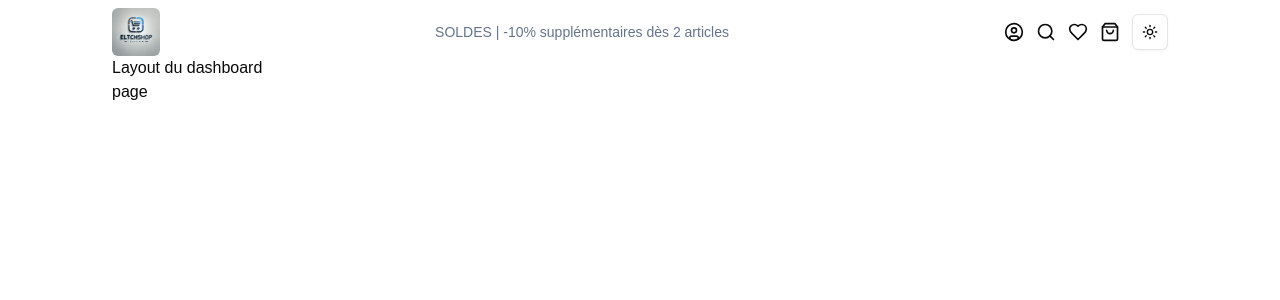
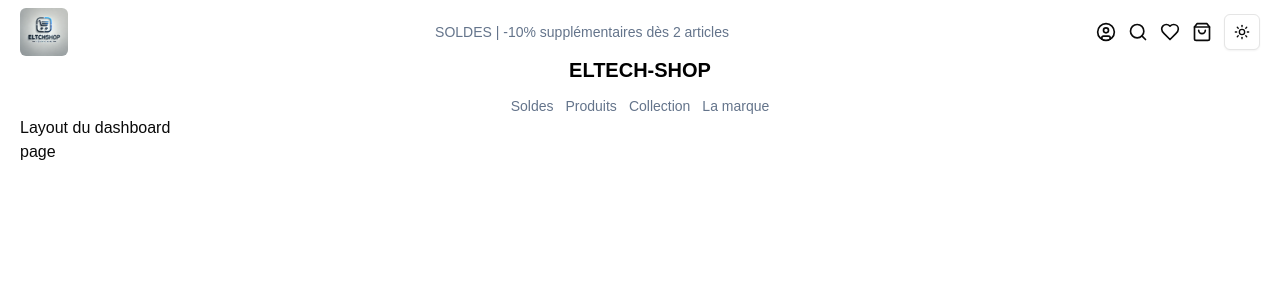
Before and after one commit to Elanrif/eltech-shop, a Next.js app in the folder eltech-shop-ui/: page /sign-in in a window 1280 px wide. Shown: the top 300 px of the page. Built offline with nearby package versions, Linux system fonts and the light colour scheme.

Commit message:
feat: tailwind.conf color and typographA component custom

```diff
--- a/eltech-shop-ui/src/app/layout.tsx
+++ b/eltech-shop-ui/src/app/layout.tsx
@@ -27,7 +27,7 @@ export default function RootLayout({
   return (
     <html lang="en">
       <body
-        className={`${geistSans.variable} ${geistMono.variable} antialiased px-[7rem] py-2`}
+        className={`${geistSans.variable} ${geistMono.variable} antialiased px-5 py-2`}
       >
         <ThemeProvider
           attribute="class"
--- a/eltech-shop-ui/src/components/header/index.tsx
+++ b/eltech-shop-ui/src/components/header/index.tsx
@@ -1,22 +1,131 @@
+"use client";
 import React from "react";
 import TypographyP from "@/components/ui/typography-p";
 import { ModeToggle } from "@/components/mode-toggle";
-import { CircleUser, Search, Heart, ShoppingBag } from "lucide-react";
+import { CircleUser, Search, Heart, ShoppingBag, X } from "lucide-react";
 import Logo from "@/components/logo";
+import { Input } from "../ui/input";
+import TypographyA from "../ui/typography-a";
+
+export type Props = {
+  value: string;
+  color?: "base" | "muted" | "light";
+  textSize?: "xs" | "sm" | "base" | "lg" | "xl";
+  fontWeight?:
+    | "thin"
+    | "light"
+    | "normal"
+    | "medium"
+    | "semibold"
+    | "bold"
+    | "black";
+  transform?: "uppercase" | "lowercase" | "capitalize" | "normal";
+  className?: string;
+};
 
 export default function HeaderBase() {
 
+    const [display, setDisplay] = React.useState(false);
+    const [mounted, setMounted] = React.useState(false);
+
+    React.useEffect(()=>{
+        setMounted(true);
+    },[])
+
+    if(!mounted) {
+        return false;
+    }
+
+    const handleDisplay = ()=> {
+        setDisplay(!display);
+        console.log("cliqué")
+    }
+
+    const subMenu:Props[] = [
+      {
+        value: "soldes",
+        transform: "capitalize",
+        textSize: "sm",
+        fontWeight: "thin",
+        color: "muted",
+      },
+      {
+        value: "produits",
+        transform: "capitalize",
+        textSize: "sm",
+        fontWeight: "thin",
+        color: "muted",
+      },
+      {
+        value: "collection",
+        transform: "capitalize",
+        textSize: "sm",
+        fontWeight: "thin",
+        color: "muted",
+      },
+      {
+        value: "La marque",
+        transform: "normal",
+        textSize: "sm",
+        fontWeight: "thin",
+        color: "muted",
+      },
+    ];
   return (
     <div>
       <div className="flex justify-between items-center gap-[10rem]">
-        <Logo/>
-        <TypographyP value="SOLDES | -10% supplémentaires dès 2 articles" textSize="sm" fontWeight="thin" color="muted"/>
+        <Logo />
+        <TypographyP
+          value="SOLDES | -10% supplémentaires dès 2 articles"
+          textSize="sm"
+          fontWeight="thin"
+          color="muted"
+        />
         <div className="flex gap-3 items-center">
-          <CircleUser className="size-5"/>
-          <Search className="size-5"/>
-          <Heart className="size-5"/>
-          <ShoppingBag className="size-5"/>
+          <CircleUser className="size-5" />
+          <Search className="size-5" onClick={handleDisplay} />
+          <Heart className="size-5" />
+          <ShoppingBag className="size-5" />
           <ModeToggle />
+        </div>
+      </div>
+
+      <div
+        className={`${
+          display ? "flex" : "hidden"
+        } bg-shop-primary mt-3 p-2 duration-400 ease-in-out rounded-md justify-between px-10 w-full  items-center space-x-2`}
+      >
+        <div className="flex items-center gap-3">
+          <Search className="size-5 text-slate-100" onClick={handleDisplay} />
+          <Input
+            placeholder="Recherche..."
+            className="focus:outline-none w-[500px]"
+          />
+        </div>
+        <X onClick={handleDisplay} className="text-slate-100" />
+      </div>
+
+      <div className="text-center">
+        <TypographyP
+          value="eltech-shop"
+          transform="uppercase"
+          fontWeight="black"
+          textSize="xl"
+        />
+        <div className="flex gap-3 items-center justify-center mt-3">
+            {subMenu.map((payload,index)=>{
+                return (
+                  <React.Fragment key={index}>
+                    <TypographyA
+                      color="muted"
+                      value={payload.value}
+                      transform={payload.transform}
+                      fontWeight={payload.fontWeight}
+                      textSize={payload.textSize}
+                    />
+                  </React.Fragment>
+                );
+            })}
         </div>
       </div>
     </div>
--- /dev/null
+++ b/eltech-shop-ui/src/components/ui/input.tsx
@@ -0,0 +1,22 @@
+import * as React from "react"
+
+import { cn } from "@/lib/utils"
+
+const Input = React.forwardRef<HTMLInputElement, React.ComponentProps<"input">>(
+  ({ className, type, ...props }, ref) => {
+    return (
+      <input
+        type={type}
+        className={cn(
+          "flex h-9 w-full rounded-md border border-input bg-transparent px-3 py-1 text-base shadow-sm transition-colors file:border-0 file:bg-transparent file:text-sm file:font-medium file:text-foreground placeholder:text-muted-foreground focus-visible:outline-none focus-visible:ring-1 focus-visible:ring-ring disabled:cursor-not-allowed disabled:opacity-50 md:text-sm",
+          className
+        )}
+        ref={ref}
+        {...props}
+      />
+    )
+  }
+)
+Input.displayName = "Input"
+
+export { Input }
--- /dev/null
+++ b/eltech-shop-ui/src/components/ui/typography-a.tsx
@@ -0,0 +1,54 @@
+import Link from 'next/link';
+import React from 'react'
+
+export type Props = {
+    value: string;
+    color?: 'base' | 'muted' | 'light';
+    textSize?: 'xs' |'sm' | 'base' | 'lg' | 'xl';
+    fontWeight?: 'thin' | 'light' |'normal' | 'medium' | 'semibold' | 'bold' | 'black';
+    transform?: 'uppercase' | 'lowercase' | 'capitalize' | 'normal'
+    className?: string;
+}
+export default function TypographyA({
+    value,
+    color = "base",
+    textSize = 'base',
+    fontWeight = 'normal',
+    transform = 'normal',
+    className = ''
+}: Props) {
+
+    const transformClass = {
+        uppercase: 'uppercase',
+        lowercase: 'lowercase',
+        capitalize: 'capitalize',
+        normal: 'normal-case'
+    }[transform];
+
+    const sizeClass = {
+        xs: 'text-xs',
+        sm : 'text-sm',
+        base: 'text-base',
+        lg: 'text-lg',
+        xl: 'text-xl',
+    }[textSize];
+
+    /* si fontWeight = "black", alors weightClass = {black: "font-black"} */
+    const weightClass = {
+      thin: "font-thin",
+      light: "font-light",
+      normal: "font-normal",
+      medium: "font-medium",
+      semibold: "font-semibold",
+      bold: "font-bold",
+      black: "font-black",
+    }[fontWeight];
+
+    const colorClass = {
+        base: "text-black",
+        muted: "text-slate-500",
+        light: "text-white",
+    }[color]
+
+  return <Link href="#" className={`hover:text-shop-secondary duration-400 ease-in-out ${transformClass} ${colorClass} ${sizeClass} ${weightClass} ${className}`}>{value}</Link>;
+}
--- a/eltech-shop-ui/tailwind.config.ts
+++ b/eltech-shop-ui/tailwind.config.ts
@@ -10,53 +10,57 @@ export default {
   theme: {
     extend: {
       colors: {
-  			background: 'hsl(var(--background))',
-  			foreground: 'hsl(var(--foreground))',
+        shop: {
+          primary: "#ffd1a2",
+          secondary: "#27c51d",
+        },
+        background: "hsl(var(--background))",
+        foreground: "hsl(var(--foreground))",
         card: {
-  				DEFAULT: 'hsl(var(--card))',
-  				foreground: 'hsl(var(--card-foreground))'
+          DEFAULT: "hsl(var(--card))",
+          foreground: "hsl(var(--card-foreground))",
         },
         popover: {
-  				DEFAULT: 'hsl(var(--popover))',
-  				foreground: 'hsl(var(--popover-foreground))'
+          DEFAULT: "hsl(var(--popover))",
+          foreground: "hsl(var(--popover-foreground))",
         },
         primary: {
-  				DEFAULT: 'hsl(var(--primary))',
-  				foreground: 'hsl(var(--primary-foreground))'
+          DEFAULT: "hsl(var(--primary))",
+          foreground: "hsl(var(--primary-foreground))",
         },
         secondary: {
-  				DEFAULT: 'hsl(var(--secondary))',
-  				foreground: 'hsl(var(--secondary-foreground))'
+          DEFAULT: "hsl(var(--secondary))",
+          foreground: "hsl(var(--secondary-foreground))",
         },
         muted: {
-  				DEFAULT: 'hsl(var(--muted))',
-  				foreground: 'hsl(var(--muted-foreground))'
+          DEFAULT: "hsl(var(--muted))",
+          foreground: "hsl(var(--muted-foreground))",
         },
         accent: {
-  				DEFAULT: 'hsl(var(--accent))',
-  				foreground: 'hsl(var(--accent-foreground))'
+          DEFAULT: "hsl(var(--accent))",
+          foreground: "hsl(var(--accent-foreground))",
         },
         destructive: {
-  				DEFAULT: 'hsl(var(--destructive))',
-  				foreground: 'hsl(var(--destructive-foreground))'
+          DEFAULT: "hsl(var(--destructive))",
+          foreground: "hsl(var(--destructive-foreground))",
         },
-  			border: 'hsl(var(--border))',
-  			input: 'hsl(var(--input))',
-  			ring: 'hsl(var(--ring))',
+        border: "hsl(var(--border))",
+        input: "hsl(var(--input))",
+        ring: "hsl(var(--ring))",
         chart: {
-  				'1': 'hsl(var(--chart-1))',
-  				'2': 'hsl(var(--chart-2))',
-  				'3': 'hsl(var(--chart-3))',
-  				'4': 'hsl(var(--chart-4))',
-  				'5': 'hsl(var(--chart-5))'
-  			}
+          "1": "hsl(var(--chart-1))",
+          "2": "hsl(var(--chart-2))",
+          "3": "hsl(var(--chart-3))",
+          "4": "hsl(var(--chart-4))",
+          "5": "hsl(var(--chart-5))",
+        },
       },
       borderRadius: {
-  			lg: 'var(--radius)',
-  			md: 'calc(var(--radius) - 2px)',
-  			sm: 'calc(var(--radius) - 4px)'
-  		}
-  	}
+        lg: "var(--radius)",
+        md: "calc(var(--radius) - 2px)",
+        sm: "calc(var(--radius) - 4px)",
+      },
+    },
   },
   plugins: [require("tailwindcss-animate")],
 } satisfies Config;
```
Lines whose indentation alone changed are shown as unchanged.
